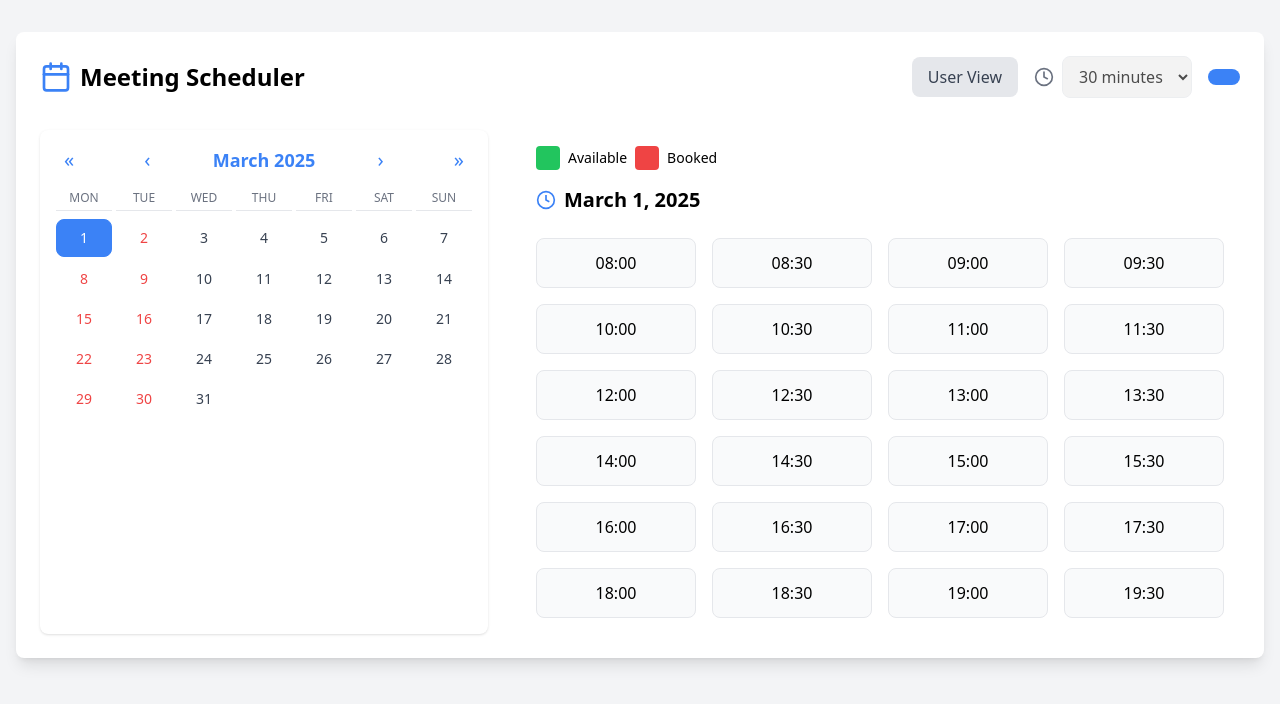
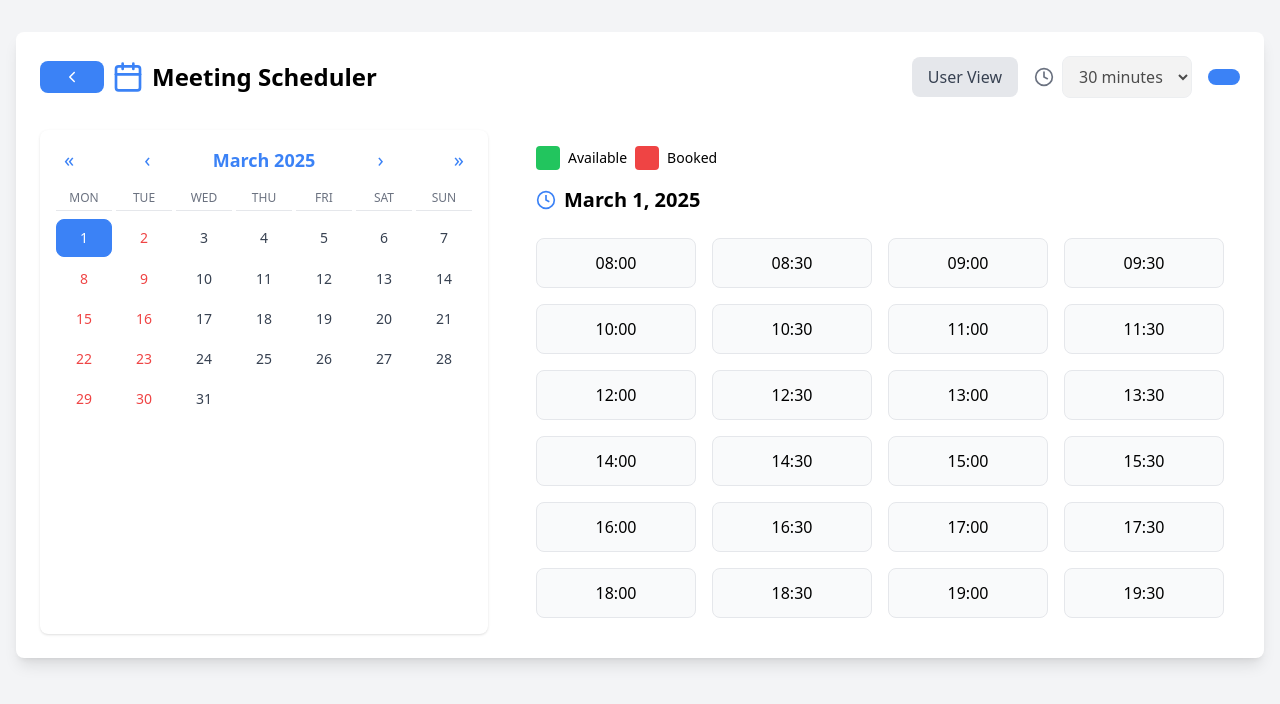
Before and after one commit to Aqeel-Mubarak/Smart-Recruitment-System-FYP, a React (Vite) app in the folder frontend/: page /Calendar/1/1/1 in a window 1280 px wide. Shown: the top 704 px of the page. Built offline with nearby package versions, Linux system fonts and the light colour scheme.

Commit message:
Added the functionality of call backs to Calendar for smooth return

```diff
--- a/frontend/src/pages/CalendarPage.jsx
+++ b/frontend/src/pages/CalendarPage.jsx
@@ -1,14 +1,19 @@
 import { Calendar as CalendarIcon, Clock } from 'lucide-react';
 import { useState, useEffect } from 'react';
+import { useNavigate } from 'react-router-dom';
 import React from 'react';
 import Calendar from '../components/Calendar';
 import TimeSlots from '../components/TimeSlots';
 import { useCalendarStore } from '../store';
 import { useLocation,useParams } from 'react-router-dom';
 import axios from 'axios';
+import { IoIosArrowBack } from "react-icons/io";
+
 
 function CalendarPage(props) {
     const location = useLocation();
+    const navigate = useNavigate();
+
     // const { jobid, hiringmanagerid } = location.state || {};
     const { isManagement1, jobid, useremail } = useParams();
     // const [selectedJob,setSelectedJob]=useState()
@@ -68,12 +73,19 @@ function CalendarPage(props) {
       }, []);
     console.log(isManagement)
 
+    const handleReturn = () => {
+        if (isManagement){
+          navigate("/open-jobs")
+        }
+    }
+
   return (
     <div className="min-h-screen bg-gray-100">
       <div className="max-w-7xl mx-auto px-4 py-8">
         <div className="bg-white rounded-lg shadow-lg p-6">
           <div className="flex items-center justify-between mb-8">
             <div className="flex items-center space-x-2">
+               <buton className='px-6 py-2 rounded-lg bg-blue-500 text-white w-16' onClick={handleReturn}><IoIosArrowBack/></buton>
               <CalendarIcon className="w-8 h-8 text-blue-500" />
               <h1 className="text-2xl font-bold">Meeting Scheduler</h1>
             </div>
```
